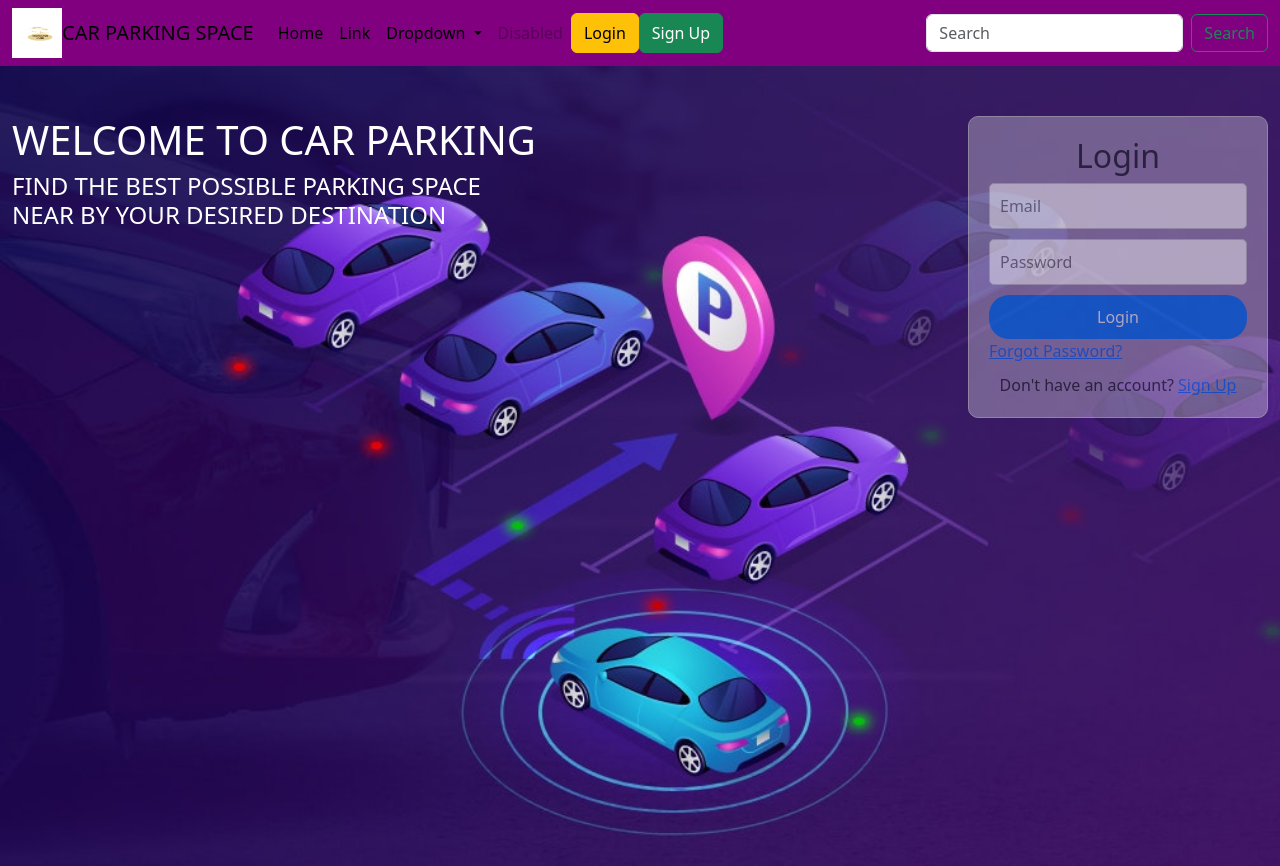
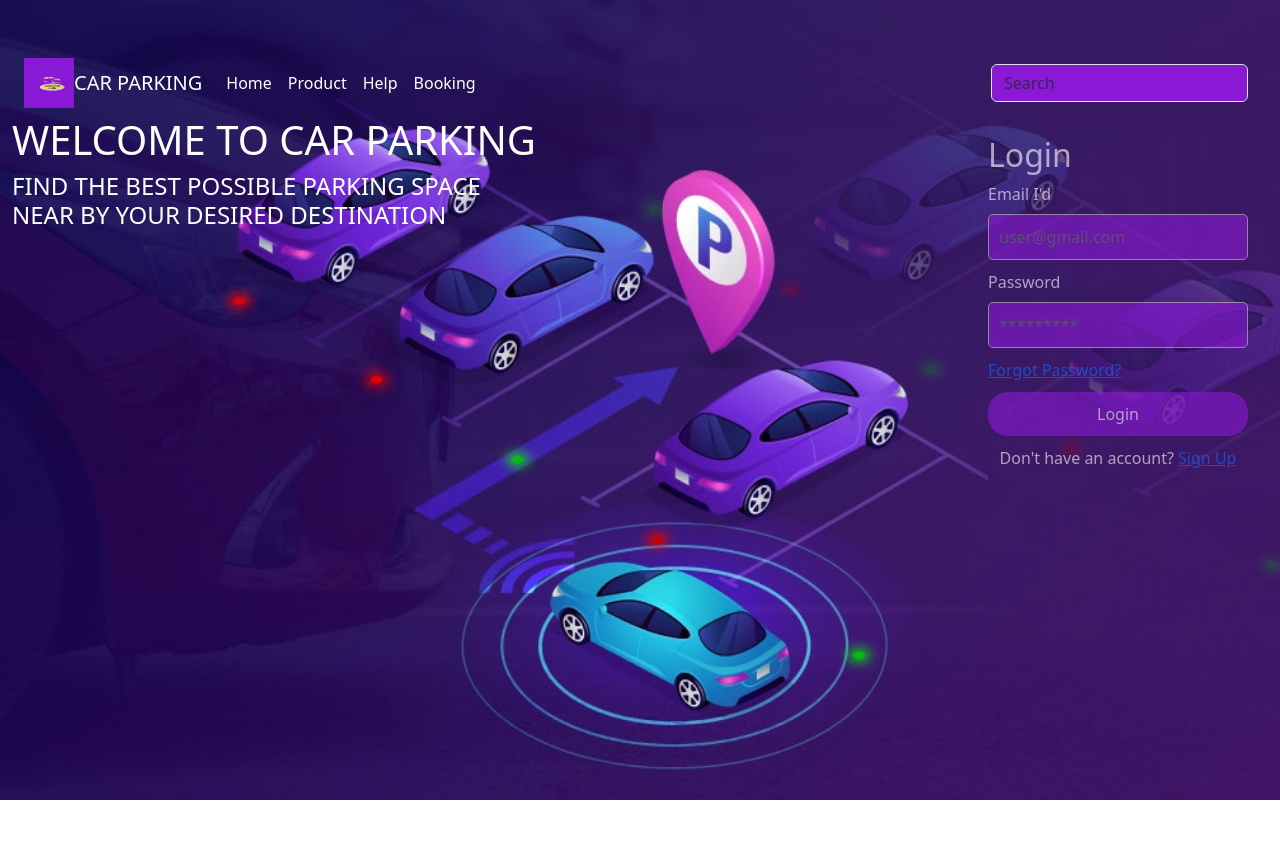
Before and after one commit to srijonsen29/Car-parking, a website: page index.html in a window 1280 px wide. After the commit the page ends 800 px from the top, so only its background shows below. Drawn offline with nearby package versions, Linux system fonts and the light colour scheme.

Commit message:
Update index.html

```diff
--- a/index.html
+++ b/index.html
@@ -12,9 +12,9 @@
             width: 300px;
             margin: 0 auto;
             padding: 20px;
-            border: 1px solid #ccc;
+            /* border: 1px solid #ccc; */
             border-radius: 10px; /* Curved border */
-            background-color: rgba(255,255,255,0.5); /* Light gray background */
+            /* background-color: rgba(255,255,255,0.5); Light gray background */
         }
         .login-form input {
             width: 100%;
@@ -47,11 +47,20 @@
     </style>
   </head>
   <body>
-    <nav class="navbar navbar-expand-lg navbar light" style="background-color: #800080;">
+    <div class = "container-fluid front-background body" style = "text-align: center;" >
+    <nav class="navbar navbar-expand-lg navbar light" >
         <div class="container-fluid">
-            <img src="Icon.png" class="icon"
+            <img src="Black and Gold Modern Automotive Car Showroom Logo (1) (1).png" class="round-icon"
                 alt="" width="50" height="50">
-            <a class="navbar-brand" href="#">CAR PARKING SPACE</a>
+
+                <!-- <div class="icon-label">
+                    <div class="icon-wrapper">
+                        <img src="Black and Gold Modern Automotive Car Showroom Logo (1) (1).png" class="round-icon" alt="Icon">
+                    </div>
+                    <div class="label">CAR PARKING</div>
+                </div> -->
+
+            <a class="navbar-brand" href="#" style="color: white;">CAR PARKING</a>
             <button class="navbar-toggler" type="button" data-bs-toggle="collapse"
                 data-bs-target="#navbarSupportedContent" aria-controls="navbarSupportedContent"
                 aria-expanded="false" aria-label="Toggle navigation">
@@ -60,14 +69,20 @@
             <div class="collapse navbar-collapse" id="navbarSupportedContent">
                 <ul class="navbar-nav me-auto mb-2 mb-lg-0">
                     <li class="nav-item">
-                        <a class="nav-link active" aria-current="page" href="#">Home</a>
+                        <a class="nav-link active" aria-current="page" href="#" style="color: white;">Home</a>
                     </li>
                     <li class="nav-item">
-                        <a class="nav-link active" href="https://www.bcci.tv/#!">Link</a>
+                        <a class="nav-link active" aria-current="page" href="#" style="color: white;">Product</a>
+                    <li class="nav-item">
+                        <a class="nav-link active" aria-current="page" href="#" style="color: white;">Help</a>
+                    </li>
+                    <li class="nav-item">
+                        <a class="nav-link active" aria-current="page" href="#" style="color: white;">Booking</a>
+                    </li>
 
-                    <li class="nav-item dropdown">
+                    <!-- <li class="nav-item dropdown">
                         <a class="nav-link dropdown-toggle active" href="#" id="navbarDropdown" role="button"
-                            data-bs-toggle="dropdown" aria-expanded="false">
+                            data-bs-toggle="dropdown" aria-expanded="false" style="color: white;">
                             Dropdown
                         </a>
                         <ul class="dropdown-menu" aria-labelledby="navbarDropdown">
@@ -88,25 +103,28 @@
                             <li><a class="dropdown-item" href="https://www.bcci.tv/players/men">Indian Cricketer"s
                                     Grade(Men)</a></li>
                         </ul>
-                    </li>
-                    <li class="nav-item">
-                        <a class="nav-link disabled" href="#" tabindex="-1" aria-disabled="true">Disabled</a>
-                    </li>
-                    <br>
+                    </li> -->
+
+                    <!-- <li class="nav-item">
+                        <a class="nav-link disabled" href="#" tabindex="-1" aria-disabled="true" style="color: white;">Disabled</a>
+                    </li> -->
+
+                    <!-- <br>
                     <button class="btn btn-warning" type="button" id="login">Login</button>
                     <br>
-                    <button class="btn btn-success" type="button" id="signup">Sign Up</button>
+                    <button class="btn btn-success" type="button" id="signup">Sign Up</button> -->
                 </ul>
                 <form class="d-flex">
-                    <input class="form-control me-2" type="search" placeholder="Search" aria-label="Search">
-                    <button class="btn btn-outline-success" type="submit" id="search">Search</button>
+                    <input class="form-control me-2" type="search" placeholder="Search" aria-label="Search" style="background-color: #8A19D6; ">
+                    <!-- <button class="btn btn-outline-success" type="submit" id="search">Search</button> -->
                 </form>
             </div>
         </div>
     </nav>
 
 
-    <div class = "container-fluid front-background body" style = "text-align: center;" >
+
+
 
 
     <!-- <input class="form-control me-2" type="search" placeholder="user@gmail.com" aria-label="Search" style = "width: 300px;"> -->
@@ -133,19 +151,23 @@
 </div> -->
 
 
-<div class="login-form login">
-    <h2>Login</h2>
+<div class="login-form login text" style = "text-align: left;">
+    <h2 class = "text" style = "text-align: left;">Login</h2>
     <form action="your_login_handler.php" method="post">
-        <input type="email" name="email" placeholder="Email" required>
-        <input type="password" name="password" placeholder="Password" required>
-        <button type="submit">Login</button>
-    </form>
+        <label for="exampleFormControlInput1" class="form-label">Email I'd</label>
+        <input type="email" name="email" style="background-color: #8A19D6;" placeholder="user@gmail.com" required>
+        <label for="exampleFormControlInput2" class="form-label">Password</label>
+        <input type="password" name="password" style="background-color: #8A19D6; " placeholder="*********" required>
+
     <div class="forgot-password" style = "text-align: left;">
         <a href="#">Forgot Password?</a>
     </div>
+    <button type="submit" style="background-color: #8A19D6; ">Login</button>
     <div class="signup-link">
         Don't have an account? <a href="#">Sign Up</a>
     </div>
+
+</form>
 </div>
     <h1 class="text" style = "text-align: left;">WELCOME TO CAR PARKING</h1>
 
```
